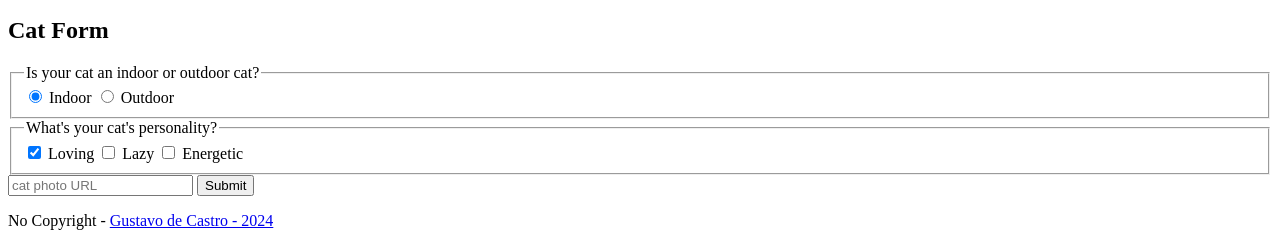
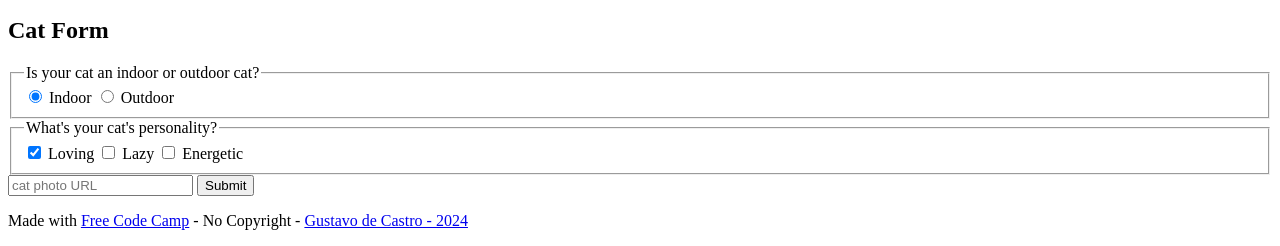
Before and after one commit to GustavodCastro/PhotocatApp, a plain HTML site: page index.html in a window 1280 px wide. Shown: the part 1419-1665 px from the top of the page. Drawn offline with Linux system fonts and the light colour scheme.

Commit message:
Update index.html

```diff
--- a/index.html
+++ b/index.html
@@ -60,7 +60,7 @@
           </main>
             <footer>
             <p>
-            No Copyright - <a href="https://www.freecodecamp.org">Gustavo de Castro - 2024</a>
+            Made with <a href="https://www.freecodecamp.org/Gustavo555">Free Code Camp</a></æa> - No Copyright - <a href="https://github.com/GustavodCastro">Gustavo de Castro - 2024</a>
             </p>
             </footer>
     </body>
```
